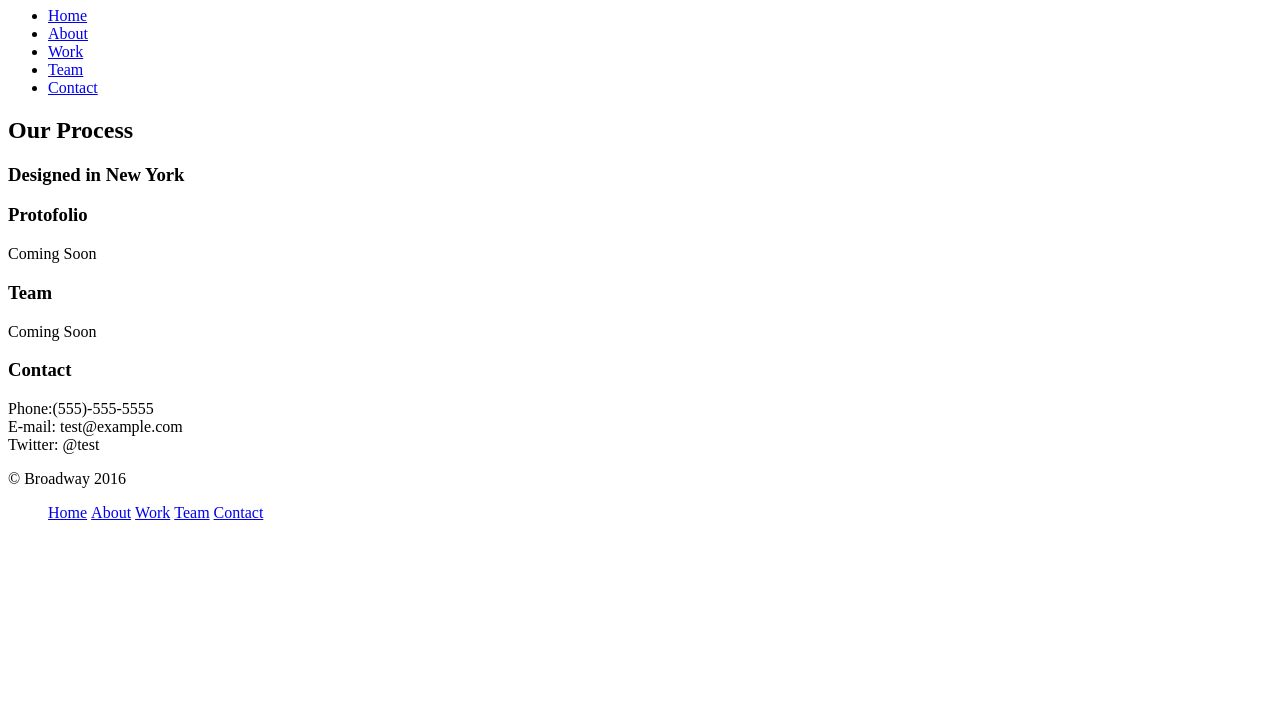
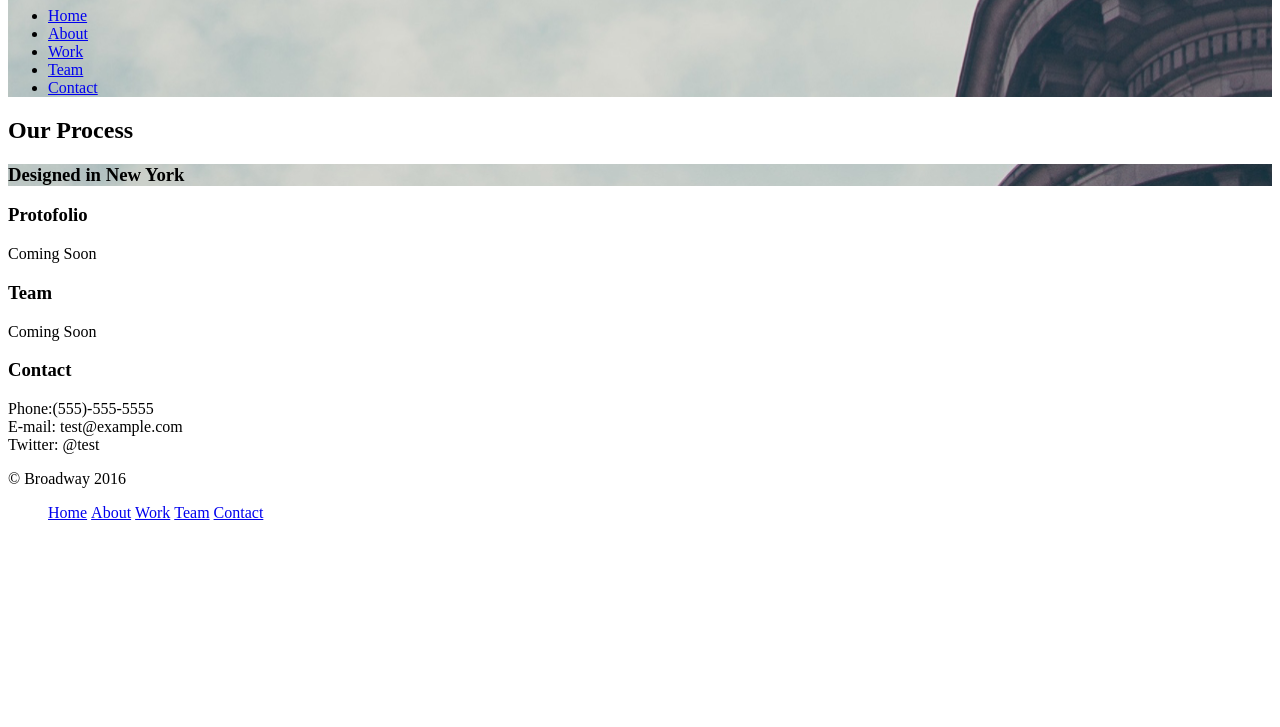
Before and after one commit to Hilawol/Broadway, a plain HTML site: page index.html in a window 1280 px wide. Shown: the part 73-800 px from the top of the page. Drawn offline with Linux system fonts and the light colour scheme.

Commit message:
Add background image

```diff
--- a/index.html
+++ b/index.html
@@ -24,7 +24,7 @@
       <h2>Our Process</h2>
     </div>
 
-    <div class="divier">
+    <div class="divider">
       <h3>Designed in New York</h3>
     </div>
 
--- a/resources/css/style.css
+++ b/resources/css/style.css
@@ -1,3 +1,8 @@
+.header, .divider{
+  background-image: url("../images/the-flatiron-building.png");
+}
+
+
 ul#footer-nav li{
   display:inline;
 }
```
